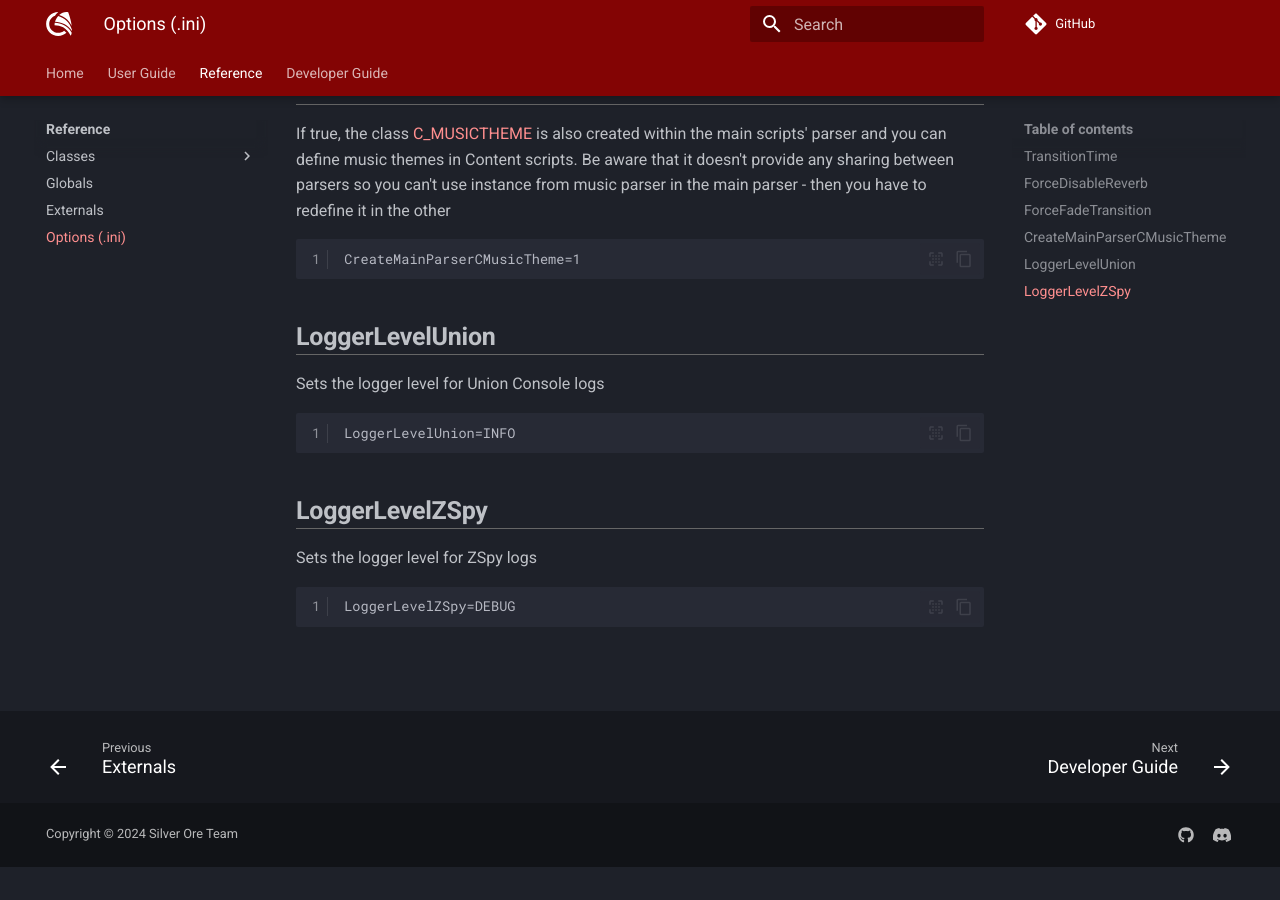
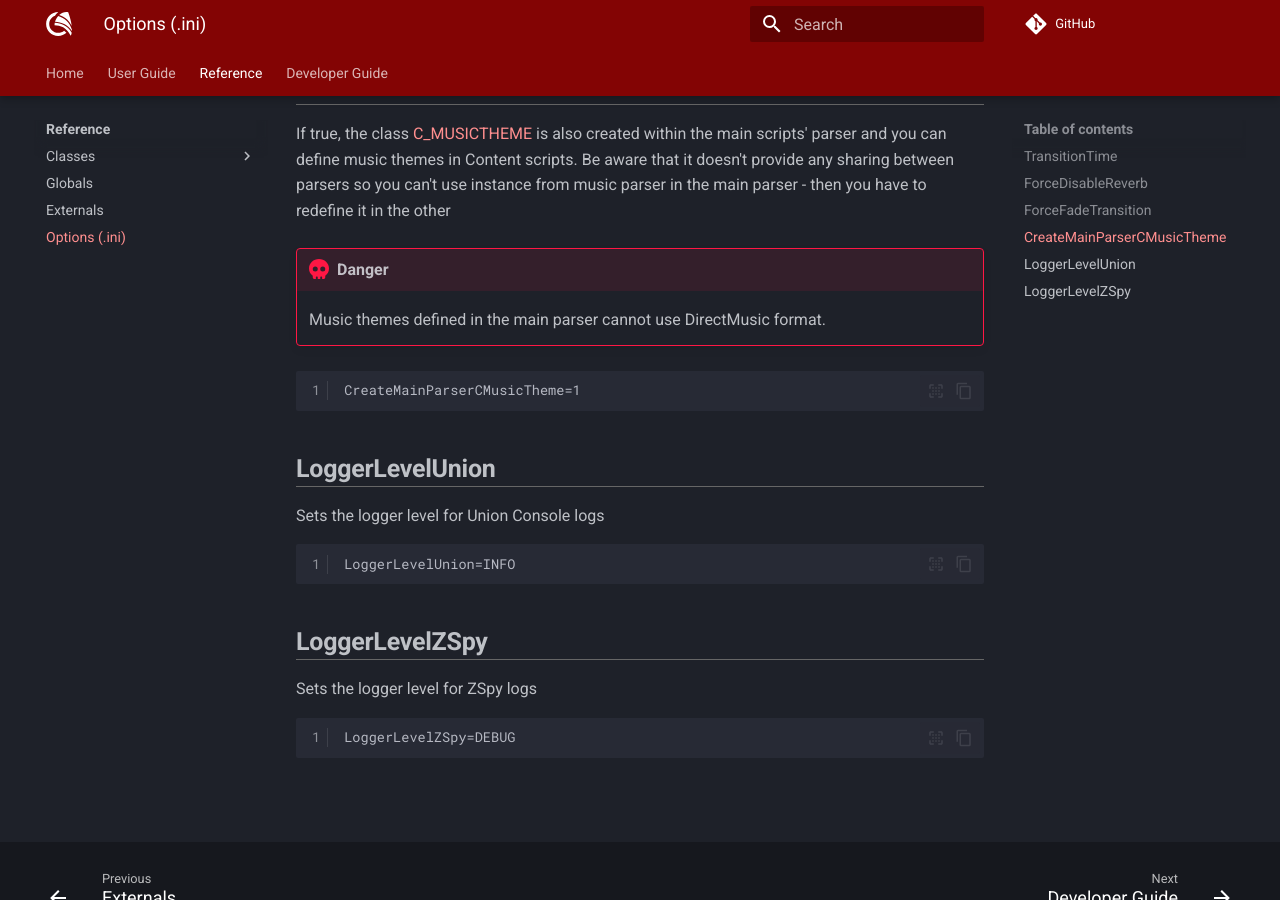
Before and after one commit to Silver-Ore-Team/zBassMusic, an MkDocs documentation site: the page built from docs/docs/reference/options/index.md, in a window 1280 px wide and 900 px high, scrolled down 745 px. Built offline with MkDocs 1.6.1 and Material for MkDocs 9.7.7, drawn with Linux system fonts in a browser that asks for light colours; comment, search, counter and statistics services are not loaded; before the commit the page ends 1612 px from its top, so only the background shows below that.

````diff
--- a/docs/docs/reference/options/index.md
+++ b/docs/docs/reference/options/index.md
@@ -34,6 +34,9 @@
 and you can define music themes in Content scripts. Be aware that it doesn't provide any sharing between parsers
 so you can't use instance from music parser in the main parser - then you have to redefine it in the other
 
+!!! Danger
+    Music themes defined in the main parser cannot use DirectMusic format.
+
 ```dae
 CreateMainParserCMusicTheme=1
 ```
````
Also changed, not shown: 1 other file.
